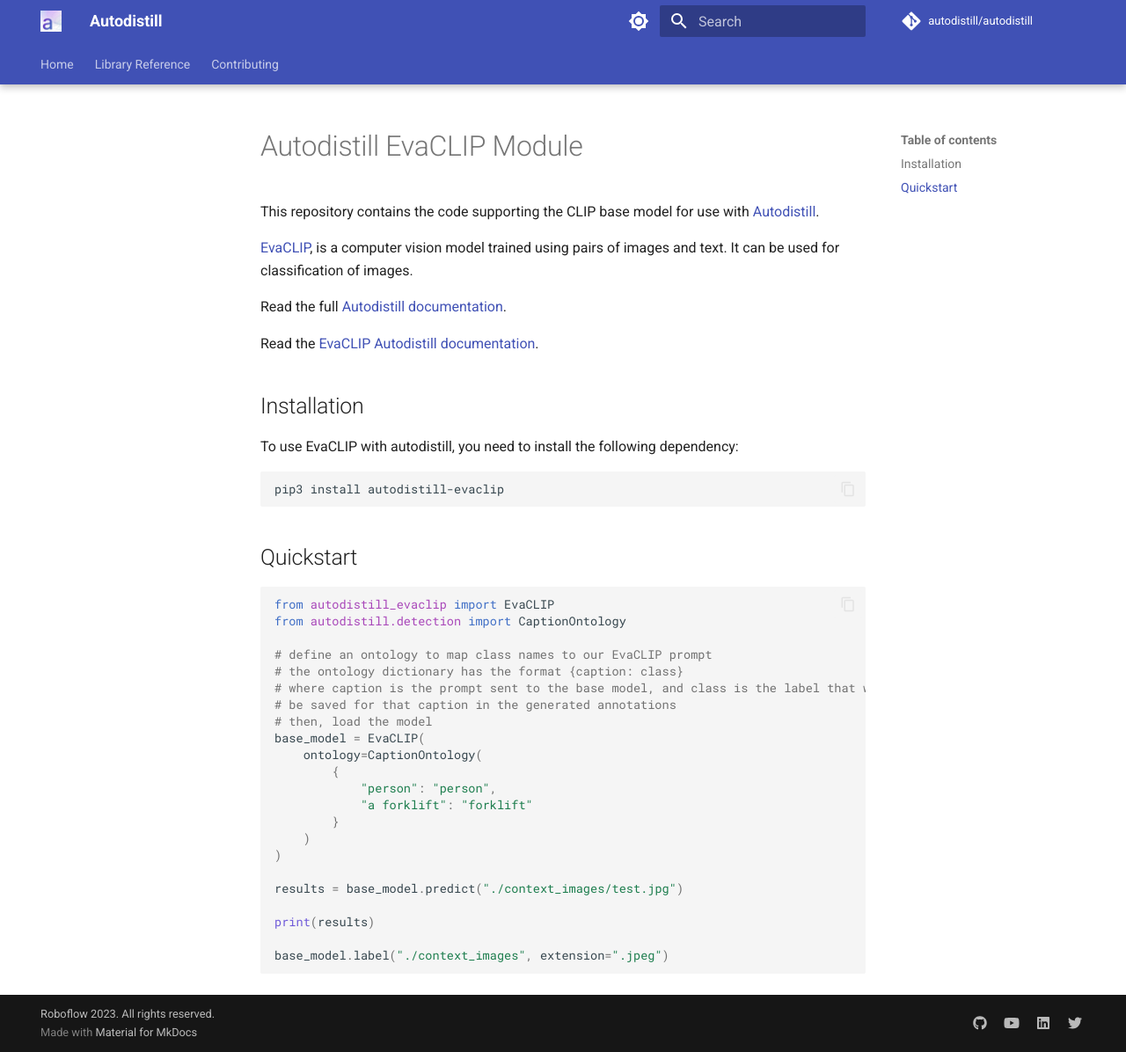
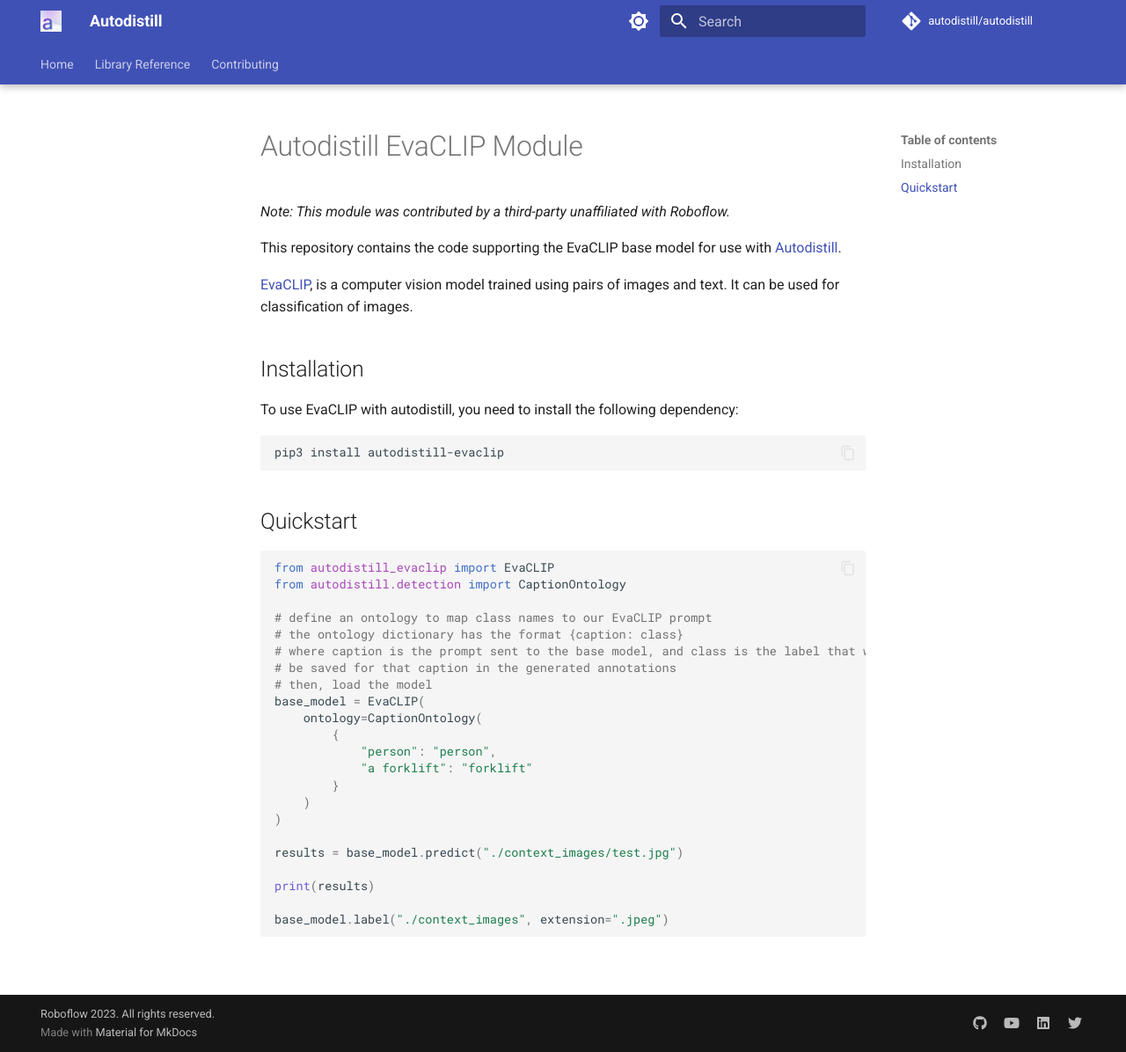
Before and after one commit to autodistill/autodistill, an MkDocs documentation site: the page built from docs/base_models/evaclip.md, in a window 1280 px wide and 1196 px high. Shown: the whole window at 88% size. Built offline with MkDocs 1.6.1 and Material for MkDocs 9.7.7, drawn with Linux system fonts in a browser that asks for light colours; plug-ins that fetch from the network failed and are left out; comment, search, counter and statistics services are not loaded.

Commit message:
Update evaclip.md

````diff
--- a/docs/base_models/evaclip.md
+++ b/docs/base_models/evaclip.md
@@ -1,17 +1,14 @@
 # Autodistill EvaCLIP Module
 
-This repository contains the code supporting the CLIP base model for use with [Autodistill](https://github.com/autodistill/autodistill).
+_Note: This module was contributed by a third-party unaffiliated with Roboflow._
 
-[EvaCLIP](https://github.com/baaivision/EVA/tree/master/EVA-CLIP),  is a computer vision model trained using pairs of images and text. It can be used for classification of images.
+This repository contains the code supporting the EvaCLIP base model for use with [Autodistill](https://github.com/autodistill/autodistill).
 
-Read the full [Autodistill documentation](https://autodistill.github.io/autodistill/).
-
-Read the [EvaCLIP Autodistill documentation](https://autodistill.github.io/autodistill/base_models/evaclip/).
+[EvaCLIP](https://github.com/baaivision/EVA/tree/master/EVA-CLIP), is a computer vision model trained using pairs of images and text. It can be used for classification of images.
 
 ## Installation
 
 To use EvaCLIP with autodistill, you need to install the following dependency:
-
 
 ```bash
 pip3 install autodistill-evaclip
````
